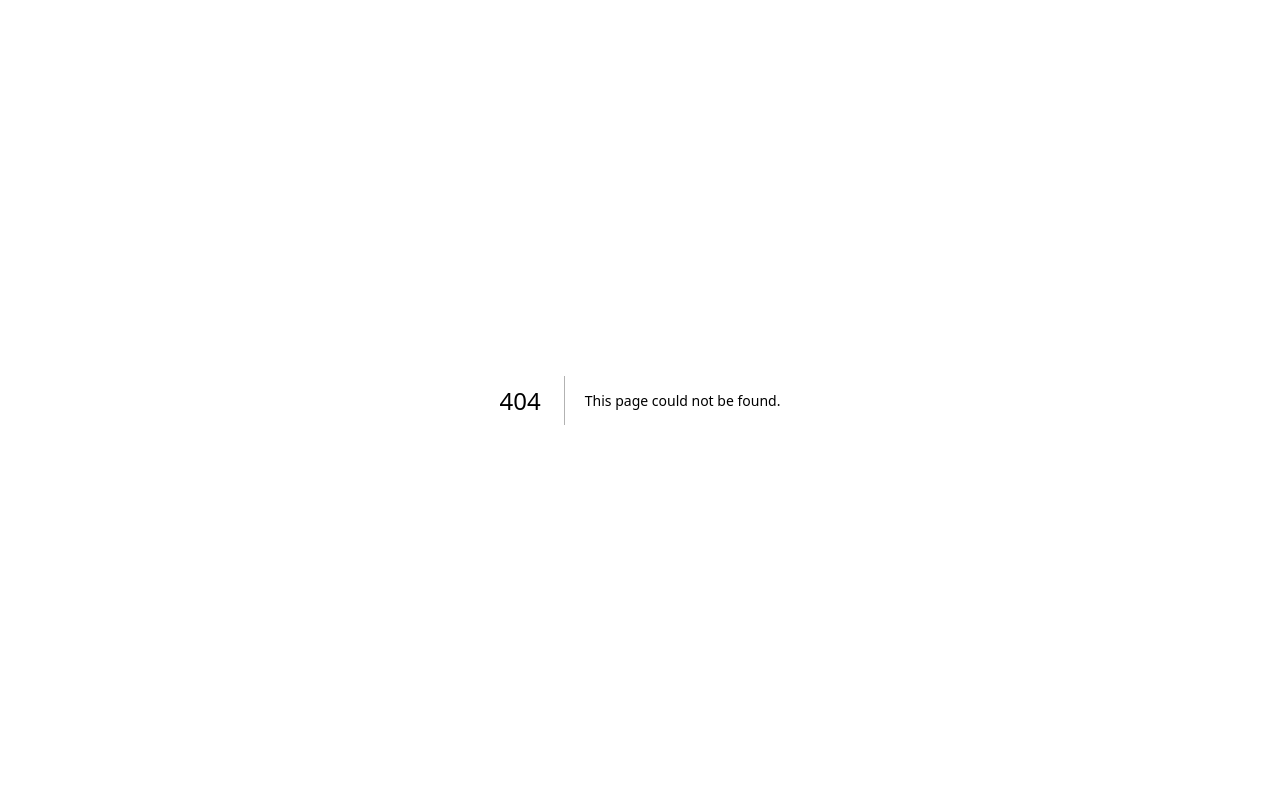
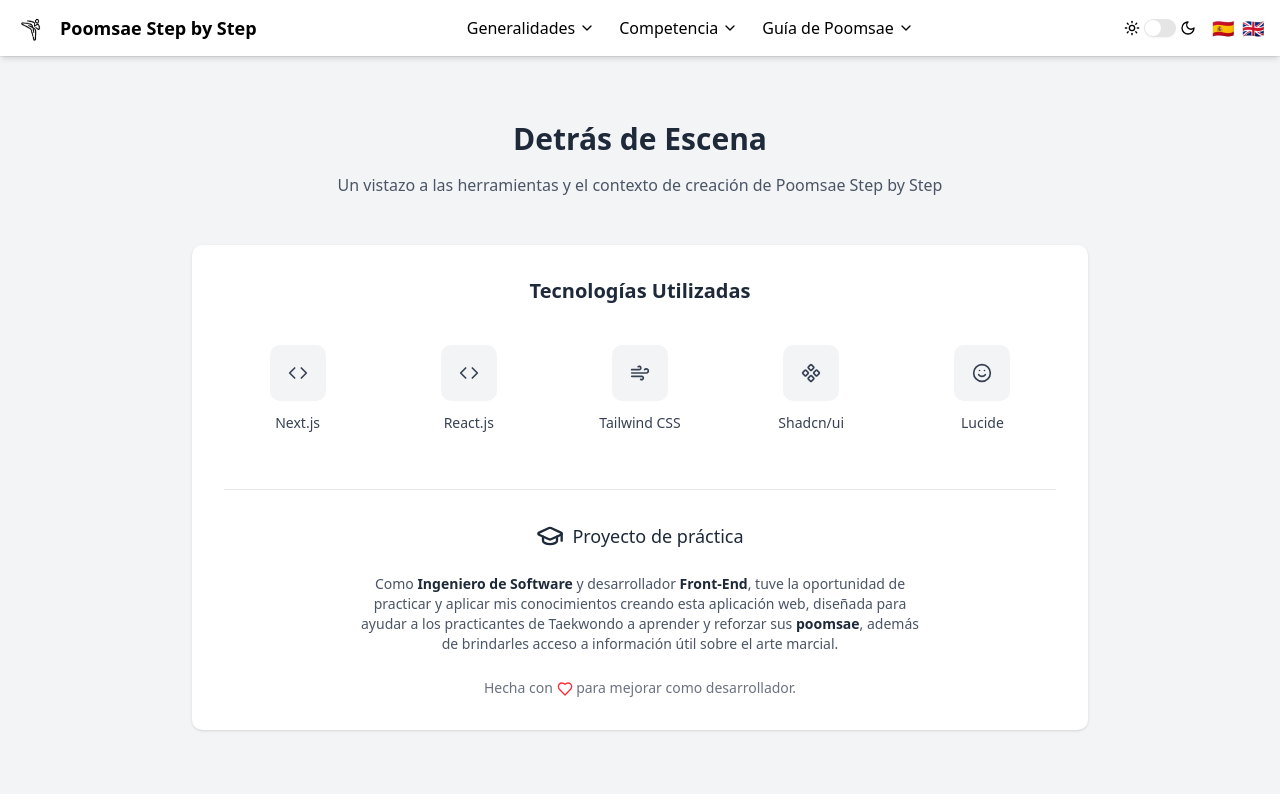
Before and after one commit to Biggyhands/poomsae-step-by-step, a Next.js app: page /about in a window 1280 px wide. Before the commit this address had no page. Shown: the top 800 px of the page. Built offline with nearby package versions, Linux system fonts and the light colour scheme.

Commit message:
about component added
styles for light and dark mode could be better.

```diff
--- /dev/null
+++ b/src/app/about/page.tsx
@@ -0,0 +1,16 @@
+import React from "react";
+import AboutProject from "@/components/main/AboutProject";
+import MainNav from "@/components/navbar/MainNav";
+import Footer from "@/components/navbar/Footer";
+
+function page() {
+  return (
+    <>
+      <MainNav />
+      <AboutProject />
+      <Footer />
+    </>
+  );
+}
+
+export default page;
--- /dev/null
+++ b/src/components/main/AboutProject.tsx
@@ -0,0 +1,56 @@
+"use client";
+
+import React from "react";
+import { technologies } from "@/lib/helpers/techData";
+import CreditsContextAndMessage from "./CreditsContextAndMessage";
+import { motion } from "framer-motion";
+
+function AboutProject() {
+  return (
+    <section className="py-16 px-4 bg-gray-100 dark:bg-gray-900 border-t border-gray-200 dark:border-gray-700">
+      <div className="container mx-auto text-center">
+        {/* Título del componente */}
+        <h2 className="text-3xl font-bold mb-4 text-gray-800 dark:text-white">
+          Detrás de Escena
+        </h2>
+        <p className="text-gray-600 dark:text-gray-400 max-w-2xl mx-auto mb-12">
+          Un vistazo a las herramientas y el contexto de creación de Poomsae
+          Step by Step
+        </p>
+
+        <div className="max-w-4xl mx-auto bg-white dark:bg-gray-900 p-8 rounded-lg shadow-sm text-left">
+          {/* Sección de Tecnologías */}
+          <h3 className="text-xl font-semibold mb-6 text-center text-gray-800 dark:text-white">
+            Tecnologías Utilizadas
+          </h3>
+
+          {/* Mapeo de tecnologías con animación */}
+          <div className="grid grid-cols-2 sm:grid-cols-3 md:grid-cols-5 gap-6 mb-10 ">
+            {technologies.map((tech) => (
+              <motion.div
+                key={tech.name}
+                className="flex flex-col items-center text-center p-4 cursor-pointer"
+                whileHover={{ scale: 1.08, y: -5 }}
+                whileTap={{ scale: 0.95 }}
+                transition={{ type: "spring", stiffness: 300, damping: 15 }}
+              >
+                <div className="w-14 h-14 bg-gray-100 dark:bg-gray-800 rounded-lg flex items-center justify-center mb-3">
+                  {tech.icon}
+                </div>
+                <span className="text-sm font-medium text-gray-700 dark:text-gray-300">
+                  {tech.name}
+                </span>
+              </motion.div>
+            ))}
+          </div>
+
+          <hr className="my-8 border-gray-200 dark:border-gray-700" />
+
+          {/* Sección de contexto académico y mensaje final */}
+          <CreditsContextAndMessage />
+        </div>
+      </div>
+    </section>
+  );
+}
+export default AboutProject;
--- /dev/null
+++ b/src/components/main/CreditsContextAndMessage.tsx
@@ -0,0 +1,33 @@
+import React from "react";
+import { GraduationCap, Heart } from "lucide-react";
+
+export default function CreditsContextAndMessage() {
+  return (
+    <div className="space-y-6 text-center  text-gray-700 dark:text-gray-300">
+      {/* Contexto académico */}
+      <div className="flex items-center justify-center gap-2 text-lg font-medium text-gray-800 dark:text-gray-200">
+        <GraduationCap className="w-7 h-7" />
+        Proyecto de práctica
+      </div>
+      <p className="text-sm max-w-xl mx-auto text-gray-600 dark:text-gray-400">
+        Como{" "}
+        <strong className="text-gray-800 dark:text-gray-200">
+          Ingeniero de Software
+        </strong>{" "}
+        y desarrollador{" "}
+        <strong className="text-gray-800 dark:text-gray-200">Front-End</strong>,
+        tuve la oportunidad de practicar y aplicar mis conocimientos creando
+        esta aplicación web, diseñada para ayudar a los practicantes de
+        Taekwondo a aprender y reforzar sus{" "}
+        <strong className="text-gray-800 dark:text-gray-200">poomsae</strong>,
+        además de brindarles acceso a información útil sobre el arte marcial.
+      </p>
+
+      {/* Mensaje final */}
+      <p className="text-sm text-gray-500 dark:text-gray-500 mt-4">
+        Hecha con <Heart className="inline text-red-500 w-4 h-4" /> para mejorar
+        como desarrollador.
+      </p>
+    </div>
+  );
+}
--- a/src/components/navbar/Footer.tsx
+++ b/src/components/navbar/Footer.tsx
@@ -17,7 +17,7 @@ function Footer() {
             </p>
           </div>
 
-          {/* Aviso Legal */}
+          {/* Legal warnings*/}
           <div>
             <h3 className="text-lg font-semibold text-black dark:text-white mb-3">
               Aviso Legal
@@ -28,25 +28,21 @@ function Footer() {
             </p>
           </div>
 
-          {/* Sobre el Proyecto */}
+          {/* About the project */}
           <div>
             <h3 className="text-lg font-semibold text-black dark:text-white mb-3">
               Sobre el Proyecto
             </h3>
             <p className="text-sm ">
-              <Link
-                href="/sobre-el-proyecto"
-                className="text-blue-500 hover:underline"
-              >
+              <Link href="/about" className="text-blue-500 hover:underline">
                 Más detalles aquí
               </Link>
             </p>
           </div>
         </div>
 
-        {/* Línea separadora */}
         <div className="mt-10 border-t border-gray-700 pt-6 text-center text-sm">
-          {/* Redes / Portafolio */}
+          {/* network*/}
           <p className="mb-2">
             <strong className="text-black dark:text-white">
               Redes / Portafolio:
@@ -74,7 +70,7 @@ function Footer() {
             </Link>
           </p>
 
-          {/* Fecha del Proyecto */}
+          {/*Project date*/}
           <p className="text-gray-500">
             © 2025 - Proyecto Poomsae Step by Step
           </p>
--- /dev/null
+++ b/src/lib/helpers/techData.tsx
@@ -0,0 +1,26 @@
+import React from "react";
+import { Code, Wind, Component, Smile } from "lucide-react";
+import { TechnologyInfo } from "@/lib/types/globals";
+
+export const technologies: TechnologyInfo[] = [
+  {
+    name: "Next.js",
+    icon: <Code className="w-5 h-5 text-gray-700 dark:text-white" />,
+  },
+  {
+    name: "React.js",
+    icon: <Code className="w-5 h-5 text-gray-700 dark:text-white" />,
+  },
+  {
+    name: "Tailwind CSS",
+    icon: <Wind className="w-5 h-5 text-gray-700 dark:text-white" />,
+  },
+  {
+    name: "Shadcn/ui",
+    icon: <Component className="w-5 h-5 text-gray-700 dark:text-white" />,
+  },
+  {
+    name: "Lucide",
+    icon: <Smile className="w-5 h-5 text-gray-700 dark:text-white" />,
+  },
+];
--- a/src/lib/types/globals.ts
+++ b/src/lib/types/globals.ts
@@ -20,3 +20,8 @@ export type MainSeparatorProps = {
 export interface CardsGridProps {
   cards: TaekwondoCard[];
 }
+
+export interface TechnologyInfo {
+  name: string;
+  icon: React.ReactNode;
+}
```
